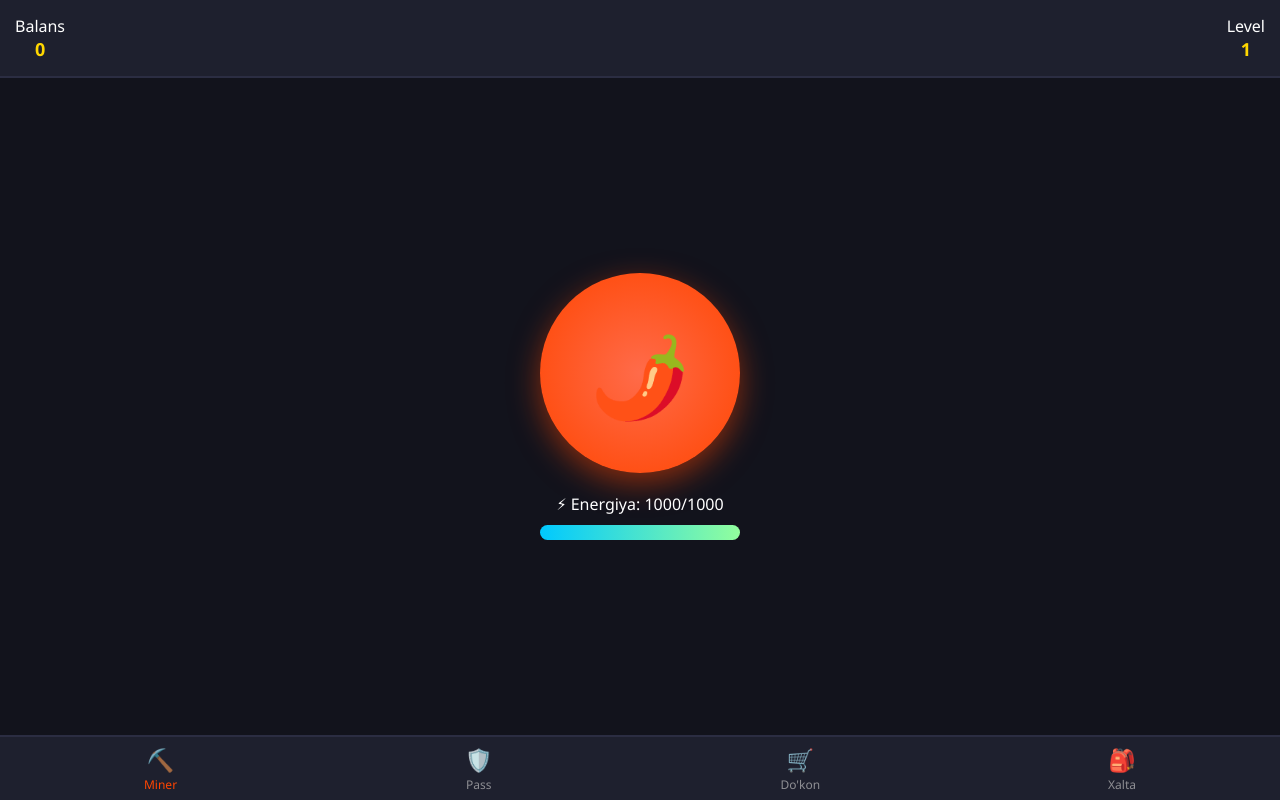
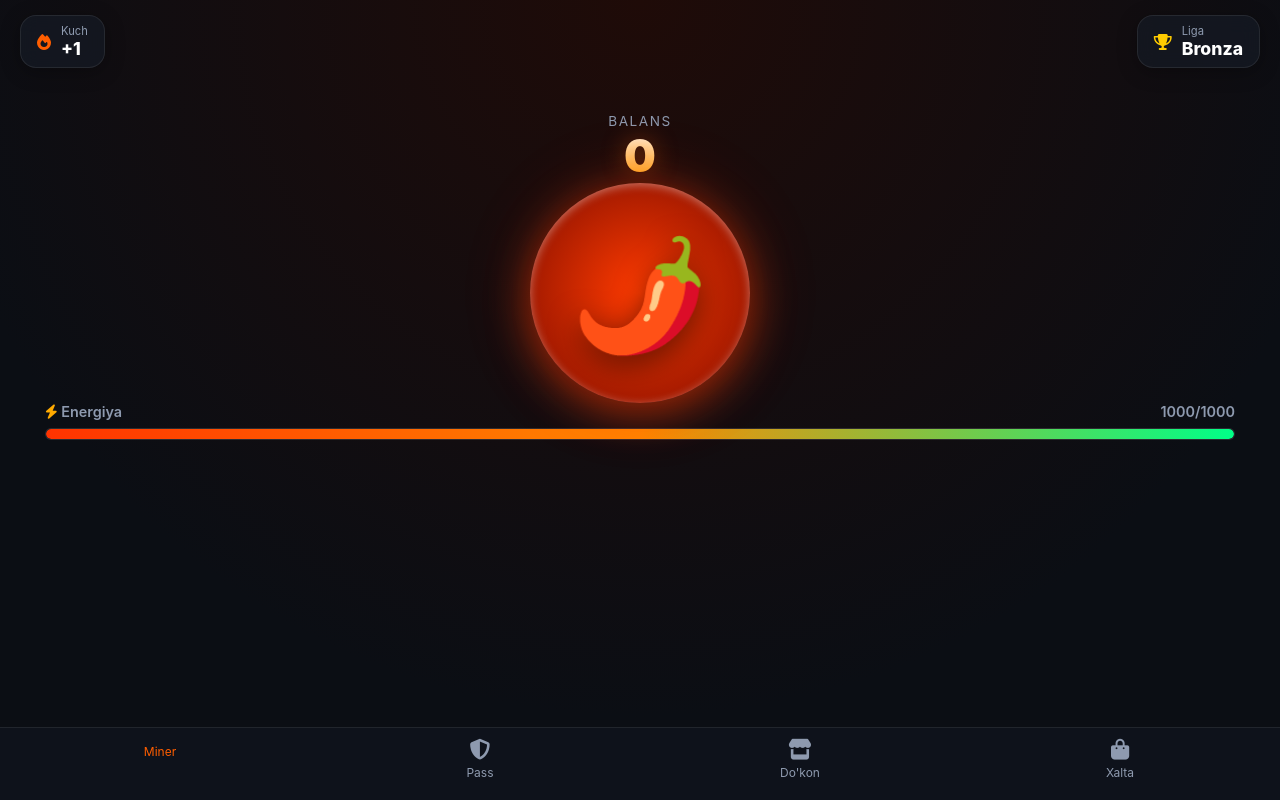
Before and after one commit to ziyod3311zm97/Qalampir-Miner, a Flask app: page / in a window 1280 px wide. Run offline with Flask 3, Linux system fonts and the light colour scheme; data comes from the database, SQL or seed files in the repository; some libraries are stand-ins or nearby versions.

Commit message:
Update index.html

```diff
--- a/templates/index.html
+++ b/templates/index.html
@@ -3,392 +3,423 @@
 <head>
     <meta charset="UTF-8">
     <meta name="viewport" content="width=device-width, initial-scale=1.0, user-scalable=no">
-    <title>Qalampir Miner</title>
+    <title>Qalampir Miner Pro</title>
     <script src="https://telegram.org/js/telegram-web-app.js"></script>
+    <link href="https://cdnjs.cloudflare.com/ajax/libs/font-awesome/6.4.0/css/all.min.css" rel="stylesheet">
     <style>
         :root {
-            --bg-color: #12131C;
-            --card-bg: #1E202E;
-            --accent-color: #FF4500;
-            --text-color: #FFFFFF;
-            --gold-color: #FFD700;
+            --bg-color: #0b0e14;
+            --card-bg: rgba(22, 28, 38, 0.7);
+            --primary-orange: #ff5e00;
+            --neon-glow: #ff3300;
+            --accent-green: #00ff88;
+            --text-main: #ffffff;
+            --text-dim: #8e9aaf;
         }
 
         * {
             box-sizing: border-box;
+            user-select: none;
+            -webkit-user-select: none;
             margin: 0;
             padding: 0;
-            user-select: none;
-            font-family: 'Segoe UI', Tahoma, Geneva, Verdana, sans-serif;
+            font-family: 'SF Pro Display', -apple-system, BlinkMacSystemFont, 'Segoe UI', Roboto, sans-serif;
         }
 
         body {
-            background-color: var(--bg-color);
-            color: var(--text-color);
+            background: var(--bg-color);
+            color: var(--text-main);
+            height: 100vh;
             display: flex;
             flex-direction: column;
-            height: 100vh;
+            justify-content: space-between;
             overflow: hidden;
+            background: radial-gradient(circle at top, #1f0b08 0%, #0b0e14 70%);
         }
 
+        /* Header Info */
         .header {
-            padding: 15px;
-            background: var(--card-bg);
+            padding: 15px 20px;
             display: flex;
             justify-content: space-between;
             align-items: center;
-            border-bottom: 2px solid #2B2D42;
         }
 
-        .stat-box {
+        .stat-card {
+            background: var(--card-bg);
+            border: 1px solid rgba(255, 255, 255, 0.08);
+            backdrop-filter: blur(10px);
+            padding: 8px 16px;
+            border-radius: 16px;
             display: flex;
-            flex-direction: column;
             align-items: center;
+            gap: 10px;
+            box-shadow: 0 4px 20px rgba(0,0,0,0.3);
         }
 
-        .stat-value {
-            font-size: 18px;
-            font-weight: bold;
-            color: var(--gold-color);
+        .stat-val {
+            font-weight: 800;
+            font-size: 1.1rem;
+            color: #fff;
         }
 
-        .tab-content {
-            flex: 1;
+        /* Balance Display */
+        .score-container {
+            text-align: center;
+            margin-top: 10px;
+        }
+
+        .score-title {
+            font-size: 0.85rem;
+            color: var(--text-dim);
+            text-transform: uppercase;
+            letter-spacing: 1.5px;
+        }
+
+        .score-val {
+            font-size: 2.8rem;
+            font-weight: 900;
+            background: linear-gradient(180deg, #ffffff 0%, #ffaa00 100%);
+            -webkit-background-clip: text;
+            -webkit-text-fill-color: transparent;
+            text-shadow: 0 0 25px rgba(255, 94, 0, 0.4);
+        }
+
+        /* Main Clicker Area */
+        .clicker-area {
+            position: relative;
+            display: flex;
+            justify-content: center;
+            align-items: center;
+            flex-grow: 1;
+        }
+
+        .pepper-glow {
+            position: absolute;
+            width: 230px;
+            height: 230px;
+            background: radial-gradient(circle, var(--neon-glow) 0%, transparent 70%);
+            filter: blur(30px);
+            opacity: 0.5;
+            animation: pulse 2s infinite alternate;
+        }
+
+        .pepper-btn {
+            position: relative;
+            width: 220px;
+            height: 220px;
+            background: radial-gradient(circle, #ff3b00 0%, #800d00 100%);
+            border-radius: 50%;
+            display: flex;
+            justify-content: center;
+            align-items: center;
+            cursor: pointer;
+            box-shadow: 0 10px 40px rgba(255, 60, 0, 0.5), inset 0 2px 10px rgba(255,255,255,0.4);
+            transition: transform 0.05s ease;
+            outline: none;
+        }
+
+        .pepper-btn:active {
+            transform: scale(0.92);
+        }
+
+        .pepper-icon {
+            font-size: 110px;
+            filter: drop-shadow(0 10px 15px rgba(0,0,0,0.5));
+        }
+
+        /* Floating +1 Text */
+        .floating-num {
+            position: absolute;
+            font-size: 2rem;
+            font-weight: 900;
+            color: #ffffff;
+            text-shadow: 0 0 10px var(--primary-orange);
+            pointer-events: none;
+            animation: floatUp 0.8s ease-out forwards;
+            z-index: 100;
+        }
+
+        /* Energy & Progress Bar */
+        .energy-wrapper {
+            padding: 0 25px 15px 25px;
+        }
+
+        .energy-info {
+            display: flex;
+            justify-content: space-between;
+            font-size: 0.9rem;
+            margin-bottom: 8px;
+            color: var(--text-dim);
+            font-weight: 600;
+        }
+
+        .progress-bar-bg {
+            width: 100%;
+            height: 12px;
+            background: rgba(255, 255, 255, 0.08);
+            border-radius: 10px;
+            overflow: hidden;
+            border: 1px solid rgba(255, 255, 255, 0.05);
+        }
+
+        .progress-bar-fill {
+            height: 100%;
+            width: 100%;
+            background: linear-gradient(90deg, #ff3300, #ff8800, var(--accent-green));
+            border-radius: 10px;
+            transition: width 0.2s ease;
+        }
+
+        /* Tab Content Pages */
+        .page {
             display: none;
+            flex-grow: 1;
             padding: 20px;
             overflow-y: auto;
         }
 
-        .tab-content.active {
+        .page.active {
+            display: block;
+        }
+
+        .card {
+            background: var(--card-bg);
+            border-radius: 16px;
+            padding: 15px;
+            margin-bottom: 12px;
+            border: 1px solid rgba(255, 255, 255, 0.05);
             display: flex;
-            flex-direction: column;
+            justify-content: space-between;
             align-items: center;
         }
 
-        .clicker-container {
-            margin-top: auto;
-            margin-bottom: auto;
-            text-align: center;
-        }
-
-        .pepper-btn {
-            width: 200px;
-            height: 200px;
-            background: radial-gradient(circle, #ff6b4a 0%, #ff4500 100%);
-            border-radius: 50%;
-            display: flex;
-            justify-content: center;
-            align-items: center;
-            font-size: 80px;
-            cursor: pointer;
-            box-shadow: 0 10px 30px rgba(255, 69, 0, 0.5);
-            transition: transform 0.05s ease;
-            margin-bottom: 20px;
-        }
-
-        .pepper-btn:active {
-            transform: scale(0.95);
-        }
-
-        .energy-bar-container {
-            width: 100%;
-            height: 15px;
-            background: #2B2D42;
-            border-radius: 10px;
-            overflow: hidden;
-            margin-top: 10px;
-        }
-
-        .energy-fill {
-            height: 100%;
-            width: 100%;
-            background: linear-gradient(90deg, #00C9FF 0%, #92FE9D 100%);
-            transition: width 0.2s;
-        }
-
-        .pass-list {
-            width: 100%;
-            display: flex;
-            flex-direction: column;
-            gap: 12px;
-        }
-
-        .pass-card {
-            background: var(--card-bg);
-            padding: 15px;
-            border-radius: 12px;
-            display: flex;
-            justify-content: space-between;
-            align-items: center;
-            border: 1px solid #2B2D42;
-        }
-
-        .pass-card.locked {
-            opacity: 0.5;
-        }
-
-        .shop-box {
-            width: 100%;
-            background: var(--card-bg);
-            padding: 20px;
-            border-radius: 12px;
-            text-align: center;
-            margin-bottom: 15px;
-        }
-
-        .action-btn {
-            background: var(--accent-color);
-            color: #fff;
-            border: none;
-            padding: 12px 24px;
-            border-radius: 8px;
-            font-size: 16px;
-            font-weight: bold;
-            cursor: pointer;
-            margin-top: 10px;
-        }
-
-        .bottom-nav {
-            height: 65px;
-            background: var(--card-bg);
+        /* Bottom Navigation */
+        .navbar {
+            background: rgba(15, 20, 28, 0.95);
+            backdrop-filter: blur(15px);
+            border-top: 1px solid rgba(255, 255, 255, 0.08);
             display: flex;
             justify-content: space-around;
-            align-items: center;
-            border-top: 2px solid #2B2D42;
+            padding: 12px 0 20px 0;
         }
 
         .nav-item {
             display: flex;
             flex-direction: column;
             align-items: center;
-            font-size: 12px;
-            color: #8E8E93;
+            gap: 4px;
+            color: var(--text-dim);
+            font-size: 0.75rem;
             cursor: pointer;
+            transition: color 0.2s;
+            width: 25%;
+        }
+
+        .nav-item i {
+            font-size: 1.3rem;
         }
 
         .nav-item.active {
-            color: var(--accent-color);
+            color: var(--primary-orange);
         }
 
-        .nav-icon {
-            font-size: 22px;
-            margin-bottom: 2px;
+        @keyframes pulse {
+            0% { transform: scale(1); opacity: 0.4; }
+            100% { transform: scale(1.15); opacity: 0.7; }
+        }
+
+        @keyframes floatUp {
+            0% { opacity: 1; transform: translateY(0) scale(1); }
+            100% { opacity: 0; transform: translateY(-80px) scale(1.3); }
         }
     </style>
 </head>
 <body>
 
+    <!-- Header Stats -->
     <div class="header">
-        <div class="stat-box">
-            <span>Balans</span>
-            <span class="stat-value" id="ui-balance">0</span>
-        </div>
-        <div class="stat-box">
-            <span>Level</span>
-            <span class="stat-value" id="ui-level">1</span>
+        <div class="stat-card">
+            <i class="fa-solid fa-fire" style="color: var(--primary-orange);"></i>
+            <div>
+                <div style="font-size: 0.7rem; color: var(--text-dim);">Kuch</div>
+                <div class="stat-val" id="clickPower">+1</div>
             </div>
         </div>
-
-    <!-- MINER TAB -->
-    <div id="tab-miner" class="tab-content active">
-        <div class="clicker-container">
-            <div class="pepper-btn" onclick="handleTap(event)">🌶️</div>
-            <div>⚡ Energiya: <span id="ui-energy">1000</span>/<span id="ui-max-energy">1000</span></div>
-            <div class="energy-bar-container">
-                <div class="energy-fill" id="ui-energy-fill"></div>
+        <div class="stat-card">
+            <i class="fa-solid fa-trophy" style="color: #ffcc00;"></i>
+            <div>
+                <div style="font-size: 0.7rem; color: var(--text-dim);">Liga</div>
+                <div class="stat-val">Bronza</div>
             </div>
         </div>
     </div>
 
-    <!-- BATTLE PASS TAB -->
-    <div id="tab-pass" class="tab-content">
-        <h2 style="margin-bottom: 15px;">Mavsumiy Bosqichlar</h2>
-        <div class="pass-list" id="pass-container"></div>
+    <!-- TAB 1: MINER MAIN PAGE -->
+    <div id="page-miner" class="page active">
+        <div class="score-container">
+            <div class="score-title">BALANS</div>
+            <div class="score-val" id="balance">0</div>
         </div>
 
-    <!-- SHOP TAB -->
-    <div id="tab-shop" class="tab-content">
-        <h2>Sehrli Do'kon</h2>
-        <div class="shop-box">
-            <h3>🌶️ Qalampir Qutisi (Lootbox)</h3>
-            <p>Ichidan nodir artefaktlar va boostlar chiqadi!</p>
-            <button class="action-btn" onclick="buyLootbox()">Ochish (5,000 Tanga)</button>
+        <div class="clicker-area">
+            <div class="pepper-glow"></div>
+            <div class="pepper-btn" id="clickBtn">
+                <span class="pepper-icon">🌶️</span>
             </div>
         </div>
 
-    <!-- INVENTORY TAB -->
-    <div id="tab-inventory" class="tab-content">
-        <h2>Sizning Artefaktlaringiz</h2>
-        <div id="inventory-list" style="width: 100%; margin-top: 15px;"></div>
+        <div class="energy-wrapper">
+            <div class="energy-info">
+                <span><i class="fa-solid fa-bolt" style="color: #ffaa00;"></i> Energiya</span>
+                <span id="energyText">1000/1000</span>
+            </div>
+            <div class="progress-bar-bg">
+                <div class="progress-bar-fill" id="energyFill"></div>
+            </div>
+        </div>
     </div>
 
-    <!-- BOTTOM NAV -->
-    <div class="bottom-nav">
+    <!-- TAB 2: PASS (Tasks & Quests) -->
+    <div id="page-pass" class="page">
+        <h2 style="margin-bottom: 15px;">Mavsumiy Vazifalar</h2>
+        <div class="card">
+            <div>
+                <div style="font-weight: bold;">Telegram Kanalga a'zo bo'lish</div>
+                <div style="color: var(--accent-green); font-size: 0.85rem;">+5,000 Balans</div>
+            </div>
+            <button style="padding: 8px 15px; border-radius: 10px; border:none; background: var(--primary-orange); color:#fff; font-weight:bold;">Bajarish</button>
+        </div>
+    </div>
+
+    <!-- TAB 3: DO'KON (Boosters) -->
+    <div id="page-shop" class="page">
+        <h2 style="margin-bottom: 15px;">Boosterlar va Kuchaytirish</h2>
+        <div class="card">
+            <div>
+                <div style="font-weight: bold;">Multitap (+1 Bosish)</div>
+                <div style="color: #ffaa00; font-size: 0.85rem;">Narxi: 1,000 Balans</div>
+            </div>
+            <button style="padding: 8px 15px; border-radius: 10px; border:none; background: var(--accent-green); color:#000; font-weight:bold;">Sotib olish</button>
+        </div>
+    </div>
+
+    <!-- TAB 4: XALTA (Inventory) -->
+    <div id="page-bag" class="page">
+        <h2 style="margin-bottom: 15px;">Sizning Inventaringiz</h2>
+        <p style="color: var(--text-dim);">Hozircha inventaringiz bo'sh.</p>
+    </div>
+
+    <!-- Bottom Navigation Bar -->
+    <div class="navbar">
         <div class="nav-item active" onclick="switchTab('miner', this)">
-            <span class="nav-icon">⛏️</span>
+            <i class="fa-solid fa-pickaxe"></i>
             <span>Miner</span>
         </div>
         <div class="nav-item" onclick="switchTab('pass', this)">
-            <span class="nav-icon">🛡️</span>
+            <i class="fa-solid fa-shield-halved"></i>
             <span>Pass</span>
         </div>
         <div class="nav-item" onclick="switchTab('shop', this)">
-            <span class="nav-icon">🛒</span>
+            <i class="fa-solid fa-store"></i>
             <span>Do'kon</span>
         </div>
-        <div class="nav-item" onclick="switchTab('inventory', this)">
-            <span class="nav-icon">🎒</span>
+        <div class="nav-item" onclick="switchTab('bag', this)">
+            <i class="fa-solid fa-bag-shopping"></i>
             <span>Xalta</span>
         </div>
     </div>
 
     <script>
-        const tg = window.Telegram ? window.Telegram.WebApp : null;
-        if(tg) tg.expand();
+        const tg = window.Telegram.WebApp;
+        tg.expand();
 
-        let userData = {
-            user_id: tg?.initDataUnsafe?.user?.id || 123456,
-            username: tg?.initDataUnsafe?.user?.username || "Guest",
-            balance: 0,
-            energy: 1000,
-            max_energy: 1000,
-            level: 1
-        };
+        let userId = tg.initDataUnsafe?.user?.id || 123456;
+        let username = tg.initDataUnsafe?.user?.first_name || "Player";
 
-        async function syncData() {
-            try {
-                const res = await fetch('/api/sync', {
+        let balance = 0;
+        let energy = 1000;
+        let maxEnergy = 1000;
+        let clickPower = 1;
+        let unsyncedClicks = 0;
+
+        // API Init
+        fetch('/api/init', {
             method: 'POST',
             headers: {'Content-Type': 'application/json'},
-                    body: JSON.stringify({ user_id: userData.user_id, username: userData.username })
+            body: JSON.stringify({user_id: userId, username: username})
+        })
+        .then(res => res.json())
+        .then(data => {
+            balance = data.balance;
+            energy = data.energy;
+            maxEnergy = data.max_energy;
+            clickPower = data.click_power;
+            updateUI();
         });
-                const data = await res.json();
 
-                userData.balance = data.balance;
-                userData.energy = data.energy;
-                userData.max_energy = data.max_energy;
-                userData.level = data.level;
+        const clickBtn = document.getElementById('clickBtn');
 
-                if (data.passive_gained > 0) {
-                    alert(`Siz yo'qligingizda auto-miner ${data.passive_gained} tanga yig'di!`);
+        clickBtn.addEventListener('touchstart', (e) => {
+            e.preventDefault();
+            for(let i=0; i<e.touches.length; i++) {
+                handleTap(e.touches[i].clientX, e.touches[i].clientY);
             }
+        });
 
+        clickBtn.addEventListener('click', (e) => {
+            handleTap(e.clientX, e.clientY);
+        });
+
+        function handleTap(x, y) {
+            if (energy >= clickPower) {
+                balance += clickPower;
+                energy -= clickPower;
+                unsyncedClicks += 1;
+
+                showFloatingNum(x, y, `+${clickPower}`);
                 updateUI();
-            } catch(e) {
-                console.error("Sync xatolik:", e);
             }
         }
 
-        async function handleTap(e) {
-            if (userData.energy <= 0) return;
+        function showFloatingNum(x, y, text) {
+            const el = document.createElement('div');
+            el.className = 'floating-num';
+            el.innerText = text;
+            el.style.left = `${x - 20}px`;
+            el.style.top = `${y - 40}px`;
+            document.body.appendChild(el);
 
-            if (tg && tg.HapticFeedback) {
-                tg.HapticFeedback.impactOccurred('light');
-            }
-
-            userData.balance += 1;
-            userData.energy -= 1;
-            updateUI();
-
-            await fetch('/api/tap', {
-                method: 'POST',
-                headers: {'Content-Type': 'application/json'},
-                body: JSON.stringify({ user_id: userData.user_id, taps: 1 })
-            });
-        }
-
-        async function buyLootbox() {
-            const res = await fetch('/api/open_lootbox', {
-                method: 'POST',
-                headers: {'Content-Type': 'application/json'},
-                body: JSON.stringify({ user_id: userData.user_id })
-            });
-            const data = await res.json();
-
-            if (data.success) {
-                if (tg && tg.HapticFeedback) tg.HapticFeedback.notificationOccurred('success');
-                alert(`Tabriklaymiz! Siz [${data.item.rarity}] ${data.item.name} yutib oldingiz! Multiplier: x${data.item.boost_multiplier}`);
-                syncData();
-            } else {
-                alert(data.reason);
-            }
-        }
-
-        async function loadPassData() {
-            const res = await fetch('/api/pass_info', {
-                method: 'POST',
-                headers: {'Content-Type': 'application/json'},
-                body: JSON.stringify({ user_id: userData.user_id })
-            });
-            const data = await res.json();
-            const container = document.getElementById('pass-container');
-            container.innerHTML = '';
-
-            data.passes.forEach(p => {
-                const isClaimed = data.claimed.includes(p.level_required);
-                const isUnlocked = userData.level >= p.level_required;
-                container.innerHTML += `
-                    <div class="pass-card ${isUnlocked ? '' : 'locked'}">
-                        <div>
-                            <strong>Level ${p.level_required}</strong>: ${p.description}
-                        </div>
-                        <div>
-                            ${isClaimed ? '✅ Olindi' : (isUnlocked ? '🎁 Ochiq' : '🔒 Qulf')}
-                        </div>
-                    </div>
-                `;
-            });
-        }
-
-        async function loadInventory() {
-            const res = await fetch('/api/user_inventory', {
-                method: 'POST',
-                headers: {'Content-Type': 'application/json'},
-                body: JSON.stringify({ user_id: userData.user_id })
-            });
-            const data = await res.json();
-            const container = document.getElementById('inventory-list');
-
-            if (data.items.length === 0) {
-                container.innerHTML = '<p style="text-align: center; color: #8E8E93;">Hozircha artefaktlar yo\'q</p>';
-                return;
-            }
-
-            container.innerHTML = '';
-            data.items.forEach(item => {
-                container.innerHTML += `
-                    <div class="pass-card">
-                        <div>
-                            <strong>${item.item_name}</strong> (${item.rarity})
-                        </div>
-                        <div style="color: var(--gold-color);">x${item.boost_multiplier} Boost</div>
-                    </div>
-                `;
-            });
+            setTimeout(() => el.remove(), 800);
         }
 
         function updateUI() {
-            document.getElementById('ui-balance').innerText = Math.floor(userData.balance).toLocaleString();
-            document.getElementById('ui-level').innerText = userData.level;
-            document.getElementById('ui-energy').innerText = userData.energy;
-            document.getElementById('ui-max-energy').innerText = userData.max_energy;
-
-            const energyPercent = (userData.energy / userData.max_energy) * 100;
-            document.getElementById('ui-energy-fill').style.width = `${energyPercent}%`;
+            document.getElementById('balance').innerText = balance.toLocaleString();
+            document.getElementById('energyText').innerText = `${energy}/${maxEnergy}`;
+            document.getElementById('energyFill').style.width = `${(energy / maxEnergy) * 100}%`;
+            document.getElementById('clickPower').innerText = `+${clickPower}`;
         }
 
-        function switchTab(tabName, element) {
-            document.querySelectorAll('.tab-content').forEach(el => el.classList.remove('active'));
-            document.querySelectorAll('.nav-item').forEach(el => el.classList.remove('active'));
+        // Har 2 sekundda backend bilan sinxronizatsiya
+        setInterval(() => {
+            if (unsyncedClicks > 0) {
+                fetch('/api/sync', {
+                    method: 'POST',
+                    headers: {'Content-Type': 'application/json'},
+                    body: JSON.stringify({user_id: userId, clicks: unsyncedClicks})
+                });
+                unsyncedClicks = 0;
+            }
+        }, 2000);
 
-            document.getElementById(`tab-${tabName}`).classList.add('active');
-            element.classList.add('active');
+        // Tablarni almashtirish
+        function switchTab(tabName, el) {
+            document.querySelectorAll('.page').forEach(p => p.classList.remove('active'));
+            document.querySelectorAll('.nav-item').forEach(n => n.classList.remove('active'));
 
-            if(tabName === 'pass') loadPassData();
-            if(tabName === 'inventory') loadInventory();
+            document.getElementById(`page-${tabName}`).classList.add('active');
+            el.classList.add('active');
         }
-
-        syncData();
     </script>
 </body>
 </html>
```
Lines whose indentation alone changed are shown as unchanged.
